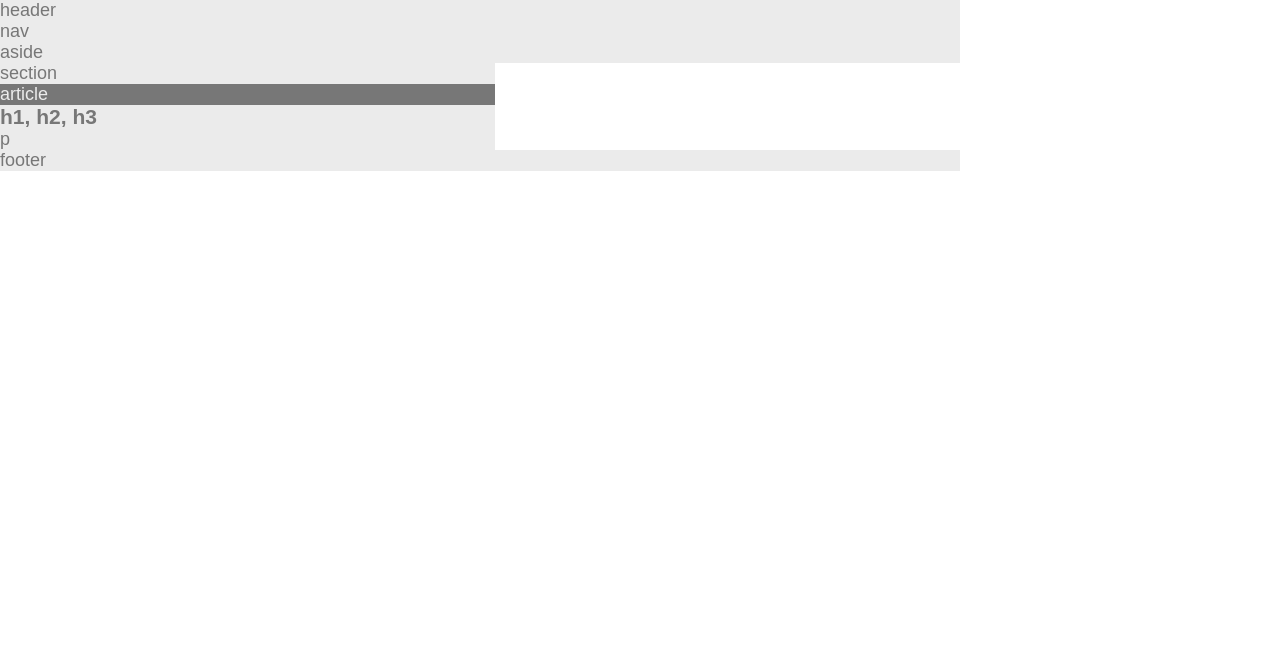
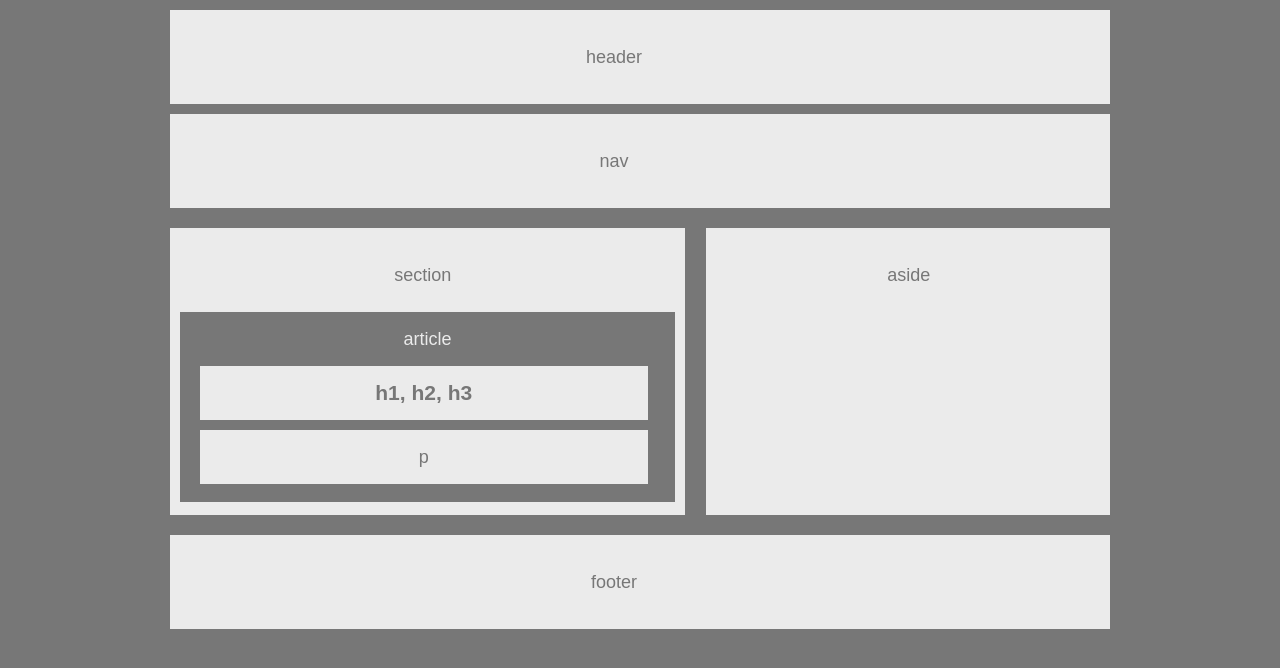
Before and after one commit to noelru94/HW-Wireframe, a plain HTML site: page index.html in a window 1280 px wide. Drawn offline with Linux system fonts and the light colour scheme.

Commit message:
style.css complete

```diff
--- a/style.css
+++ b/style.css
@@ -1,30 +1,53 @@
-* {
-    margin: 0;
-    padding:0;
-    box-sizing: border-box;
-    }
+
 
     body {
         font-family: 'Arial', 'Helvetica Neue', 'Helvetica', 'sans-serif';
         color: #777;
+        background: #777;
         width: 960px;
         font-size: 18px;
+        margin: auto;
+        text-align: center;
+        line-height: 34px;
     }
 
-    header, nav, section, footer {
+
+    aside {
+        width: 40%;
+        height: 267px;
+        float: right;
+    }
+
+    header, nav, section, aside, footer {
     background: #ebebeb;
+    margin: 10px;
+    padding:10px;
     }
 
     section {
+        float: left;
+        overflow: hidden;
         width: 495px;
+        height: 267px;
     }
 
     article {
         color: #ebebeb;
         background: #777;
+        height: 170px;
+        padding: 10px;
+
     }
 
     h1, p {
         color: #777;
         background: #ebebeb;
+        width: 90%;
+        margin: 10px;
+        padding: 10px;
+        clear: both;
     }
+
+    #clear {
+        clear: both;
+    }
```
Lines whose indentation alone changed are shown as unchanged.
